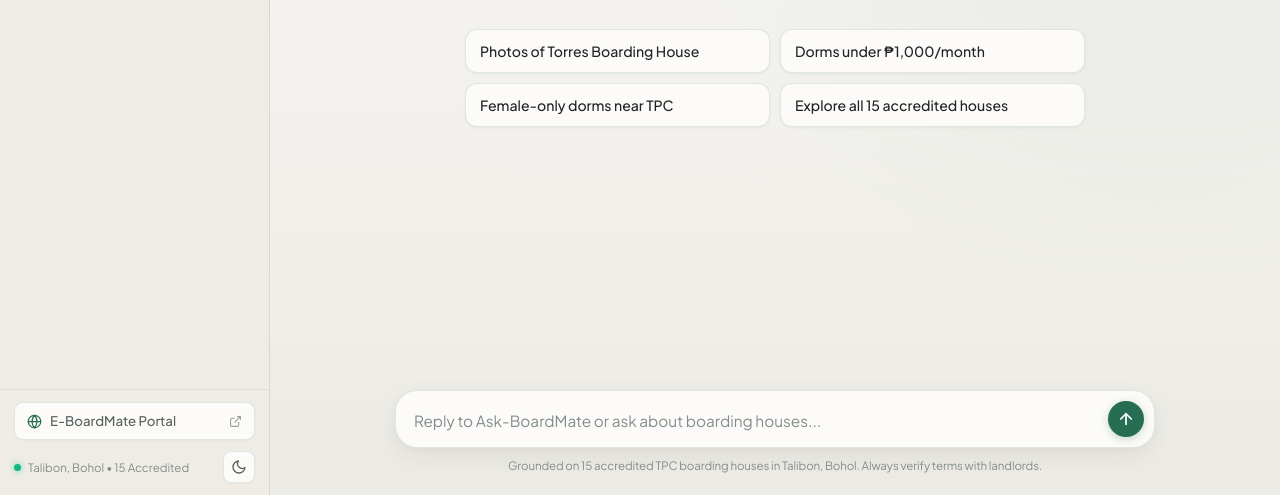
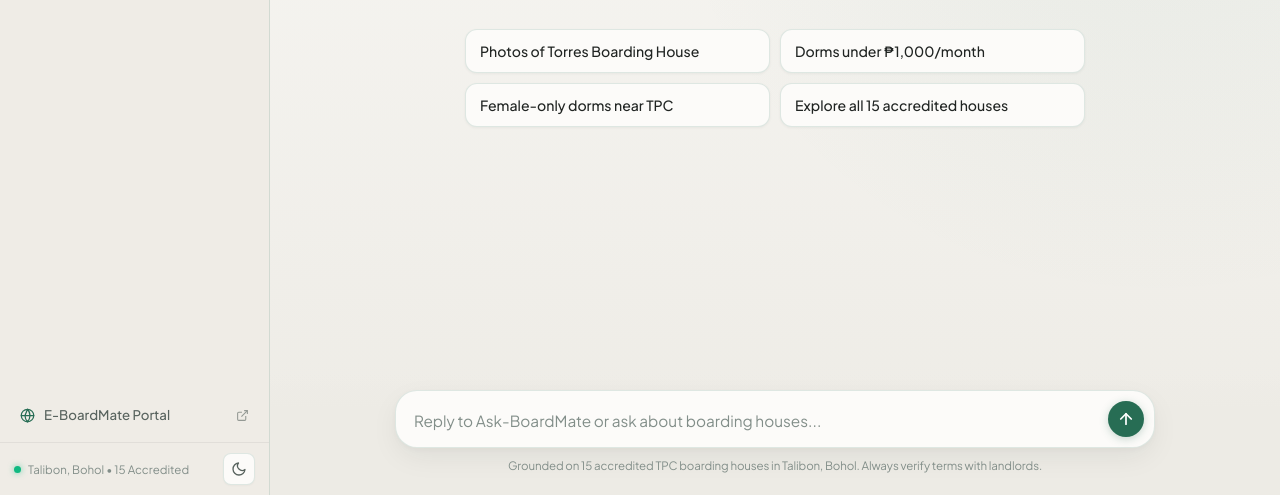
Before and after one commit to caps-omarr/Ask-BoardMate, a plain HTML site: page static/index.html in a window 1280 px wide. Shown: the part 305-800 px from the top of the page. Drawn offline with Linux system fonts and the light colour scheme.

Commit message:
Position E-BoardMate Portal link right above footer divider

```diff
--- a/static/index.html
+++ b/static/index.html
@@ -62,14 +62,14 @@
                 </ul>
             </nav>
 
-            <!-- Sidebar Footer: Portal Link & Bottom Row (Status Left, Icon-only Theme Toggle Right) -->
-            <div class="sidebar-footer">
-                <a href="https://eboardmate.onrender.com/" target="_blank" rel="noopener noreferrer" class="sidebar-portal-btn" title="Visit E-BoardMate Web Portal">
-                    <span class="portal-btn-left">
+            <!-- Pinned Portal Link right above the footer divider (Red Area) -->
+            <div class="sidebar-portal-wrap">
+                <a href="https://eboardmate.onrender.com/" target="_blank" rel="noopener noreferrer" class="sidebar-portal-link" title="Visit E-BoardMate Web Portal">
+                    <span class="portal-link-left">
                         <svg width="15" height="15" viewBox="0 0 24 24" fill="none" stroke="currentColor" stroke-width="2" stroke-linecap="round" stroke-linejoin="round">
                             <circle cx="12" cy="12" r="10"></circle>
                             <line x1="2" y1="12" x2="22" y2="12"></line>
-                            <path d="M12 2a15.3 15.3 0 0 1 4 10 15.3 15.3 0 0 1-4 10 15.3 15.3 0 0 1-4-10 15.3 15.3 0 0 1 4-10z"></path>
+                            <path d="M12 2a15.3 15.3 0 0 1 4 10 15.3 15.3 0 0 1-4 10 15.3 15.3 0 0 1-4-10z"></path>
                         </svg>
                         <span>E-BoardMate Portal</span>
                     </span>
@@ -79,7 +79,10 @@
                         <line x1="10" y1="14" x2="21" y2="3"></line>
                     </svg>
                 </a>
+            </div>
 
+            <!-- Sidebar Footer: Status Left, Icon-only Theme Toggle Right -->
+            <div class="sidebar-footer">
                 <div class="sidebar-footer-row">
                     <div class="sidebar-status-tag">
                         <span class="status-dot"></span>
--- a/static/style.css
+++ b/static/style.css
@@ -438,55 +438,55 @@ body {
     line-height: 1.45;
 }
 
-/* Sidebar Footer: Portal Button & Bottom Row */
-.sidebar-footer {
-    padding: 12px 14px;
-    border-top: 1px solid var(--border-subtle);
-    display: flex;
-    flex-direction: column;
-    gap: 9px;
-    background: var(--bg-sidebar);
+/* Pinned Portal Link right above the footer divider (Red Area) */
+.sidebar-portal-wrap {
+    padding: 6px 10px 8px 10px;
+    flex-shrink: 0;
 }
 
-.sidebar-portal-btn {
+.sidebar-portal-link {
     width: 100%;
-    height: 38px;
-    padding: 0 12px;
-    border-radius: 9px;
-    border: 1px solid var(--border-color);
-    background: var(--bg-surface);
-    color: var(--text-secondary);
     display: flex;
     align-items: center;
     justify-content: space-between;
+    padding: 8px 10px;
+    border-radius: 8px;
     font-size: 0.83rem;
     font-weight: 500;
     font-family: inherit;
+    color: var(--text-secondary);
+    background: transparent;
     text-decoration: none;
-    cursor: pointer;
-    box-shadow: 0 1px 2px rgba(0, 0, 0, 0.03);
-    transition: all 0.18s ease;
+    transition: all 0.15s ease;
 }
 
-.sidebar-portal-btn:hover {
+.sidebar-portal-link:hover {
     background: var(--bg-sidebar-hover);
     color: var(--text-main);
-    border-color: var(--border-hover);
-    transform: translateY(-0.5px);
 }
 
-.portal-btn-left {
+.portal-link-left {
     display: flex;
     align-items: center;
-    gap: 8px;
+    gap: 9px;
 }
 
-.portal-btn-left svg {
+.portal-link-left svg {
     color: var(--brand-primary);
+    flex-shrink: 0;
 }
 
-.sidebar-portal-btn .external-icon {
+.sidebar-portal-link .external-icon {
     opacity: 0.6;
+    margin-left: auto;
+    flex-shrink: 0;
+}
+
+/* Sidebar Footer (Bottom Row: Status Left, Icon-only Theme Toggle Right) */
+.sidebar-footer {
+    padding: 10px 14px;
+    border-top: 1px solid var(--border-subtle);
+    background: var(--bg-sidebar);
     flex-shrink: 0;
 }
 
@@ -495,7 +495,6 @@ body {
     align-items: center;
     justify-content: space-between;
     gap: 8px;
-    padding-top: 2px;
 }
 
 .sidebar-status-tag {
```
